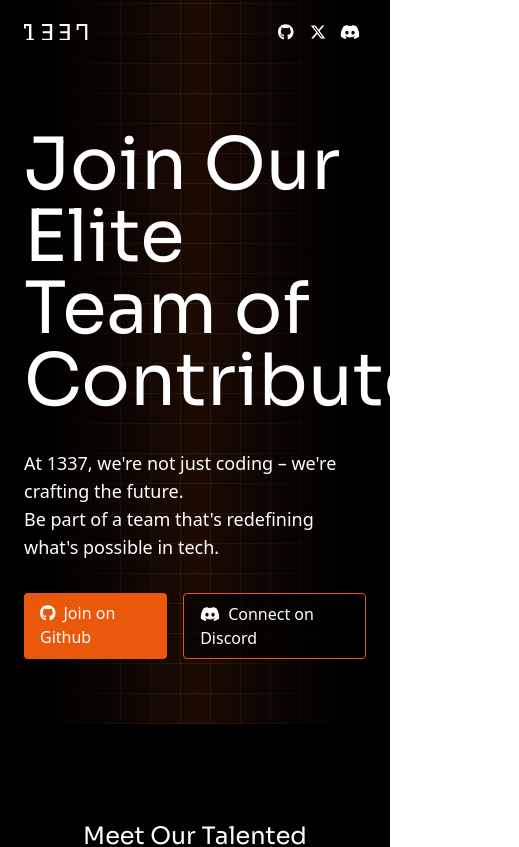
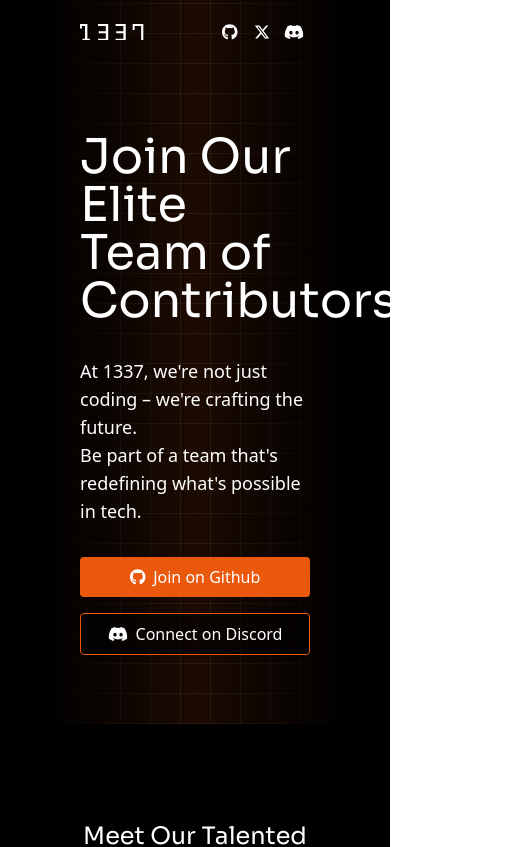
Before and after one commit to MliliGenes/1337-contributors-2024, a React (Vite) app: page / in a window 390 px wide. Shown: the top 847 px of the page, 519 px wide, since content can reach past the window. Built offline with nearby package versions, Linux system fonts and the light colour scheme.

Commit message:
hero sec

```diff
--- a/src/components/screenlayout.tsx
+++ b/src/components/screenlayout.tsx
@@ -13,7 +13,7 @@ const ScreenLayout: React.FC<ScreenLayoutProps> = ({
 }) => {
   return (
     <section className={style}>
-      <div className={"max-w-screen-lg mx-auto px-6 " + className}>
+      <div className={"max-w-screen-lg mx-auto px-20 " + className}>
         {children}
       </div>
     </section>
--- a/src/pages/home.tsx
+++ b/src/pages/home.tsx
@@ -9,14 +9,14 @@ export default function Home() {
         className="flex flex-col min-h-[660px] justify-center"
         style="bg-style-1"
       >
-        <h1 className="font-sora text-7xl mb-8">
+        <h1 className="font-sora text-5xl md:text-7xl mb-8">
           Join Our Elite Team of Contributors.
         </h1>
         <div className="mb-8 text-lg">
           <p>At 1337, we're not just coding – we're crafting the future.</p>
           <p>Be part of a team that's redefining what's possible in tech.</p>
         </div>
-        <div className="flex gap-4">
+        <div className="flex flex-col md:flex-row gap-4 text-center">
           <a
             href=""
             className="py-2 px-4 rounded text-md bg-orange-600 text-white"
```
